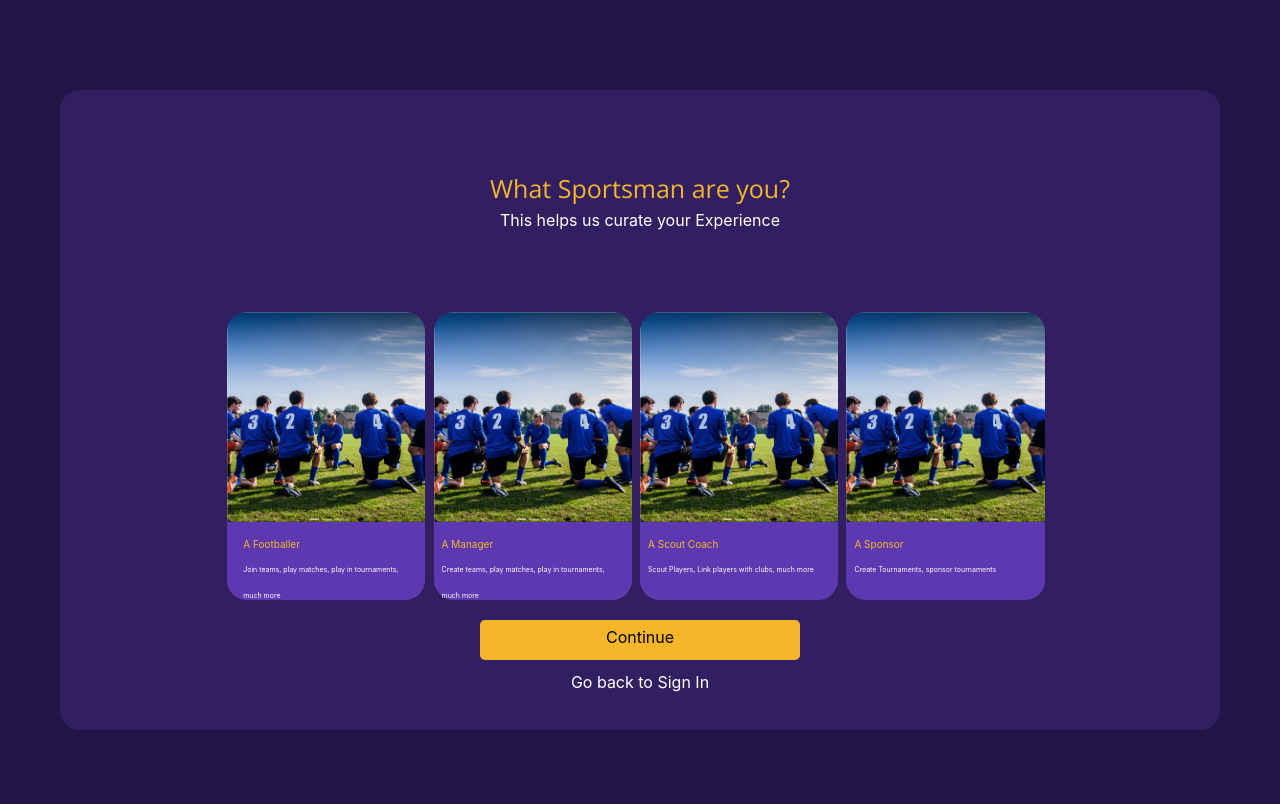
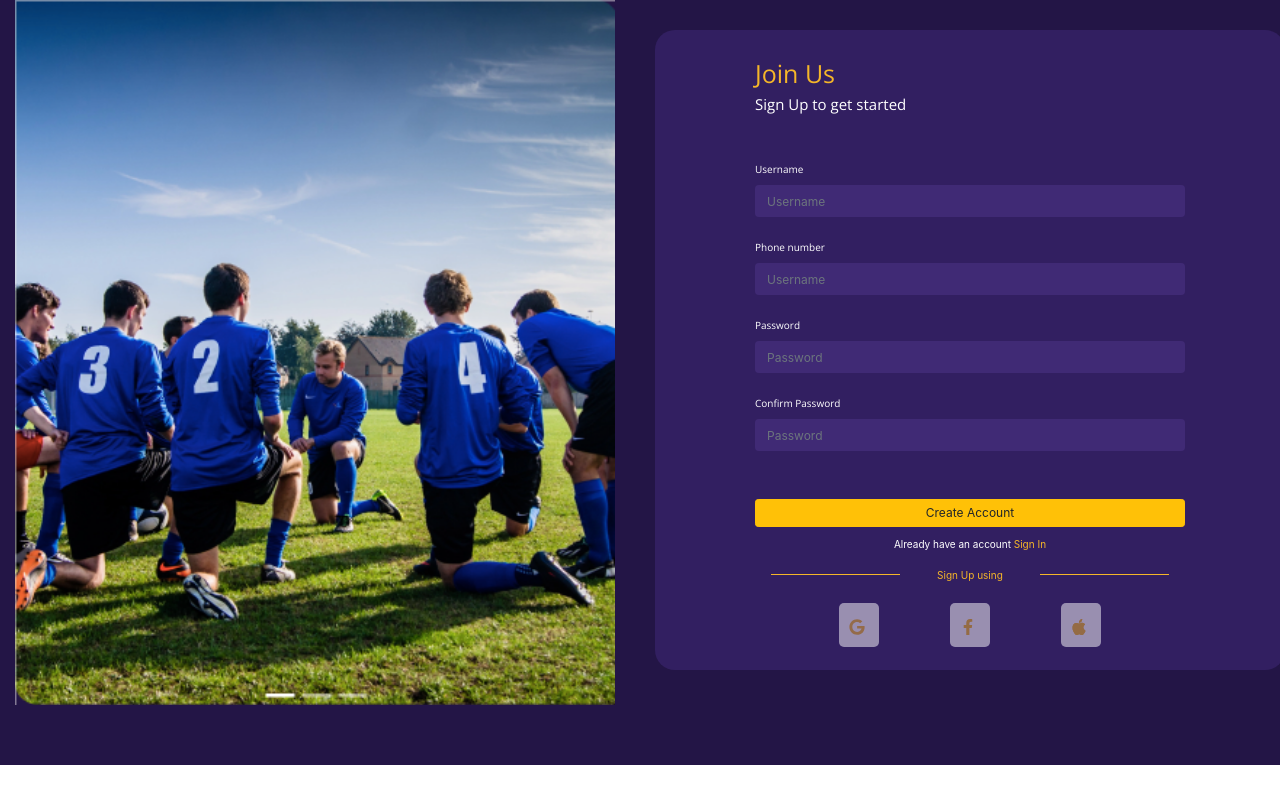
Before and after one commit to PETRUSBLACK/Soccer, a React (Create React App) app: page / in a window 1280 px wide. Shown: the top 804 px of the page. Built offline with nearby package versions, Linux system fonts and the light colour scheme.

Commit message:
adding the signup functinality

```diff
--- a/package.json
+++ b/package.json
@@ -13,6 +13,7 @@
     "react": "^17.0.2",
     "react-dom": "^17.0.2",
     "react-icons": "^4.3.1",
+    "react-router-dom": "^6.3.0",
     "react-scripts": "5.0.0",
     "web-vitals": "^2.1.4"
   },
--- a/src/App.js
+++ b/src/App.js
@@ -1,19 +1,25 @@
 import './App.css';
-// import Login from './Components/logIn/login'
-// import CreateAccount from './Components/create-account/createAcc'
+import Login from './Components/logIn/login'
+import {BrowserRouter, Routes, Route, Navigate} from "react-router-dom"
+import CreateAccount from './Components/create-account/createAcc'
 // import Otp from './Components/OTP/otp';
-import CreateAllcards from './Components/all-cards/create-all-cards';
-// import Continue from './Components/all-cards/continue';
+// import CreateAllcards from './Components/all-cards/create-all-cards';
+// import Reg from './Components/registration/index-reg';
 
 function App() {
+  const user = false ;
   return (
-    <>
-      {/* <Login /> */}
+    <BrowserRouter>
+      <Routes>
+        <Route path="/" element={ <CreateAccount />} />
+        <Route path="/login" element={ user ? <Navigate to = "/" /> : <Login />}/>
+      </Routes>
+
       {/* <CreateAccount /> */}
       {/* <Otp /> */}
-      <CreateAllcards />
-      {/* <Continue /> */}
-    </>
+      {/* <CreateAllcards /> */}
+      {/* <Reg /> */}
+    </BrowserRouter>
   );
 }
 
--- a/src/Components/all-cards/create-all-cards.jsx
+++ b/src/Components/all-cards/create-all-cards.jsx
@@ -1,5 +1,4 @@
 import React from 'react'
-import { BsAlignCenter } from 'react-icons/bs';
 import './create.css';
 import logo_2 from './images/logo_2.png'
 import Continue from './continue';
--- /dev/null
+++ b/src/Components/registration/index-reg.jsx
@@ -0,0 +1,30 @@
+import React from 'react'
+import './reg.css'
+import Regforms from './inputs'
+
+function Login() {
+    return(
+      <section>
+        <div>
+          <div class="row" className="landing-style">
+          <div class="col-lg-4">
+
+            </div>
+{/*  */}
+            <div class="col-lg-4">
+              <div className="form" >
+                    <Regforms />
+              </div>
+            </div>
+{/*  */}
+            <div class="col-lg-4">
+
+            </div>
+
+          </div>
+        </div>
+      </section>
+        )
+  }
+
+export default Login;
--- /dev/null
+++ b/src/Components/registration/reg.css
@@ -0,0 +1,48 @@
+:root {
+    --blue: #6495ed;
+    --white: #faf0e6;
+    --yellow1: #F5B629;
+    --lebelsize: 19px;
+  }
+  .landing-style{
+    background-color : #231546;
+    color : white;
+    width: 100%;
+    height: 100%;
+    display:flex;
+    padding-bottom: 60px;
+    overflow: auto;
+  }
+.form-control:valid {
+    background-color:  #402A75!important;
+  }
+.welcom-text{
+    color: var(--yellow1);
+    font-size: 16px;
+    font-family: 'Open Sans';
+    letter-spacing: 0px;
+
+}
+.login-text{
+    font-size: 23px;
+    margin-bottom: 40px;
+    font-family: 'Open Sans';
+}
+input[type=text],input[type=password]{
+    border: none;
+  }
+input[type=text]:focus {
+    color: white;
+    }
+input[type=password]:focus {
+      color: white;
+      }
+
+.form{
+  width: 430px;
+  height: 700px;
+  background-color:#321F61;
+  margin-top:40px;
+  border-radius: 20px;
+  padding: 25px 100px;
+}
```
Also changed, not shown: src/Components/logIn/inputs.jsx (+16 -3 lines), src/Components/registration/inputs.jsx (added, +49 -0 lines), 1 other file (tests, documents, lock files or other folders).
